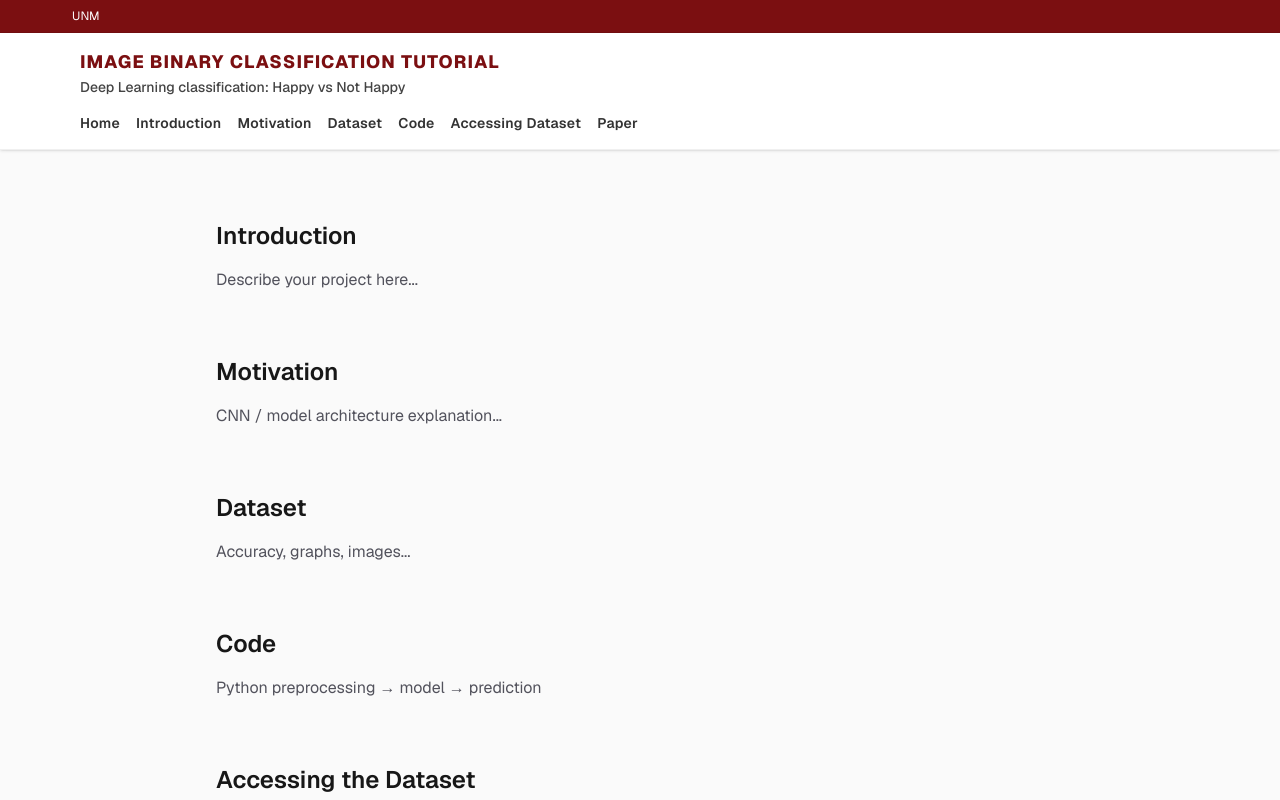
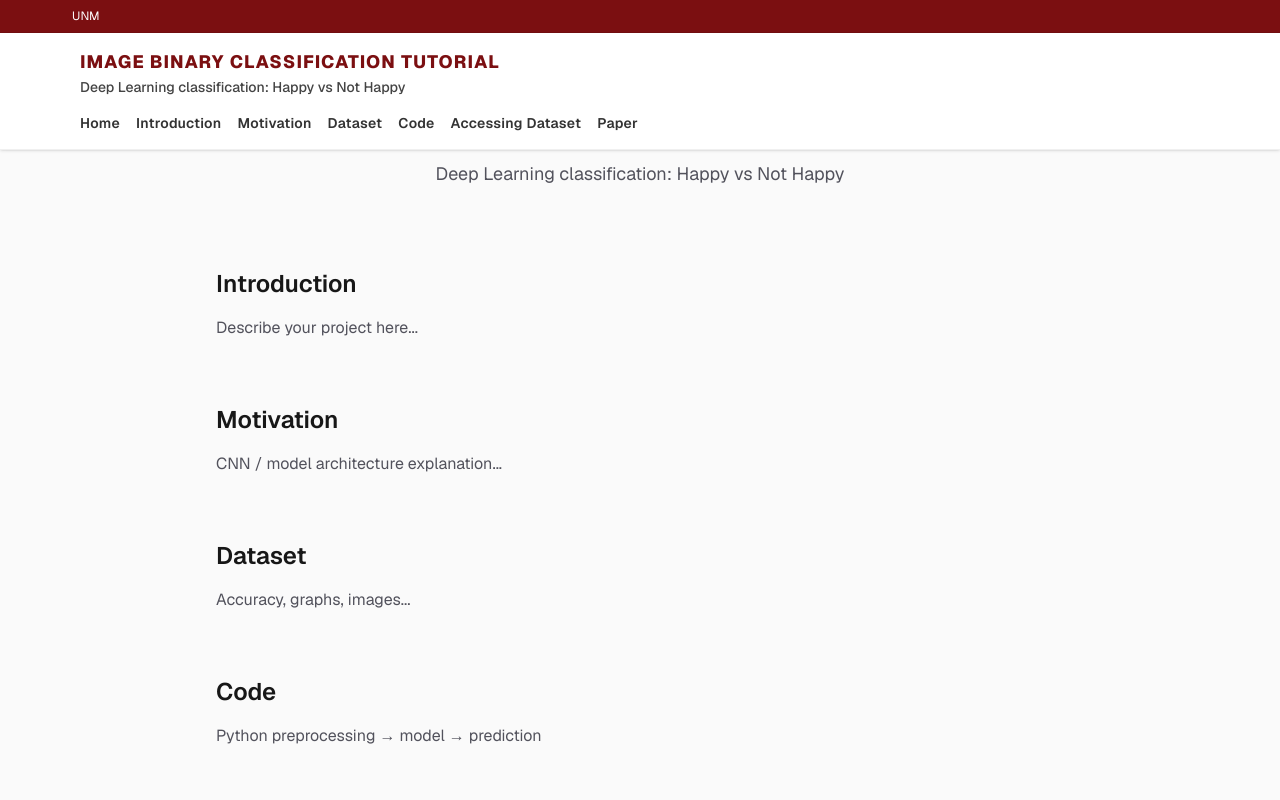
Before and after one commit to pepealania/image-processing-project-tutorial-deep-learning-happy-not-happy-classification, a Next.js app: page /image-processing-project-tutorial-deep-learning-happy-not-happy-classification/ in a window 1280 px wide. Shown: the top 800 px of the page. Built offline with nearby package versions, Linux system fonts and the light colour scheme.

Commit message:
hoe now visible

```diff
--- a/src/app/page.tsx
+++ b/src/app/page.tsx
@@ -8,7 +8,7 @@ export default function Home() {
         <Navbar />
 
           {/* HOME */}
-          <section id="home" className="text-center mb-20">
+          <section id="home" className="text-center mb-20 mt-12">
             <Image
               className="mx-auto dark:invert"
               src="/next.svg"
```
